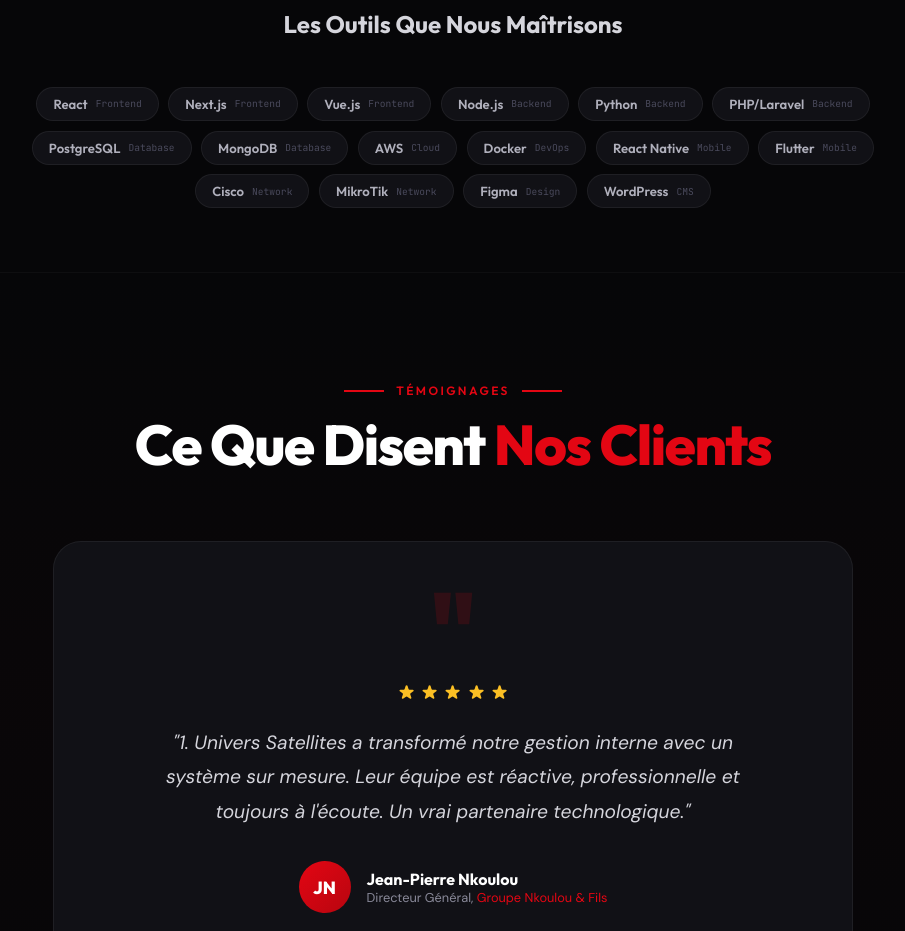
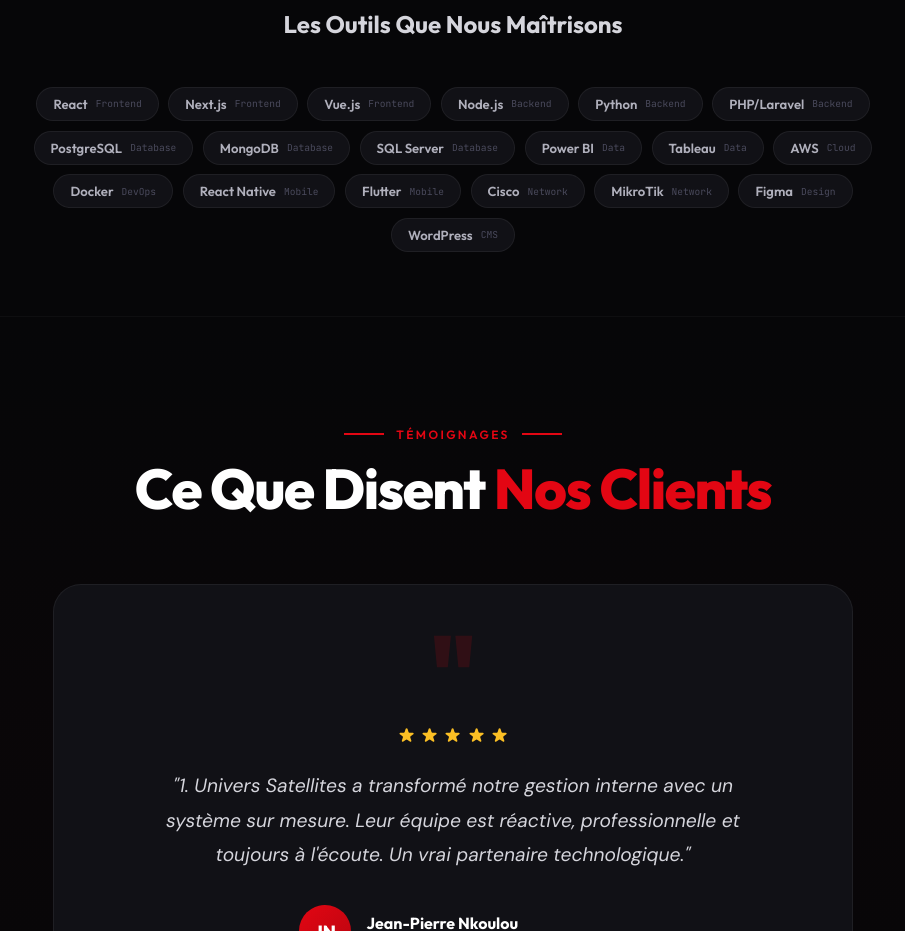
Before and after one commit to Hansade2005/universesatellite, a React (Vite) app: page / in a window 1280 px wide. Shown: the part 5740-6671 px from the top of the page, without its empty margins (187-1092 px from the left). Built offline with nearby package versions, Linux system fonts and the light colour scheme.

Commit message:
Add Power BI, Tableau, SQL Server to TechStack

```diff
--- a/src/components/TechStack.jsx
+++ b/src/components/TechStack.jsx
@@ -4,7 +4,8 @@ import { useInView } from 'react-intersection-observer';
 const techs = [
   { name: 'React', cat: 'Frontend' },{ name: 'Next.js', cat: 'Frontend' },{ name: 'Vue.js', cat: 'Frontend' },
   { name: 'Node.js', cat: 'Backend' },{ name: 'Python', cat: 'Backend' },{ name: 'PHP/Laravel', cat: 'Backend' },
-  { name: 'PostgreSQL', cat: 'Database' },{ name: 'MongoDB', cat: 'Database' },{ name: 'AWS', cat: 'Cloud' },
+  { name: 'PostgreSQL', cat: 'Database' },{ name: 'MongoDB', cat: 'Database' },{ name: 'SQL Server', cat: 'Database' },
+  { name: 'Power BI', cat: 'Data' },{ name: 'Tableau', cat: 'Data' },{ name: 'AWS', cat: 'Cloud' },
   { name: 'Docker', cat: 'DevOps' },{ name: 'React Native', cat: 'Mobile' },{ name: 'Flutter', cat: 'Mobile' },
   { name: 'Cisco', cat: 'Network' },{ name: 'MikroTik', cat: 'Network' },{ name: 'Figma', cat: 'Design' },{ name: 'WordPress', cat: 'CMS' },
 ];
```
